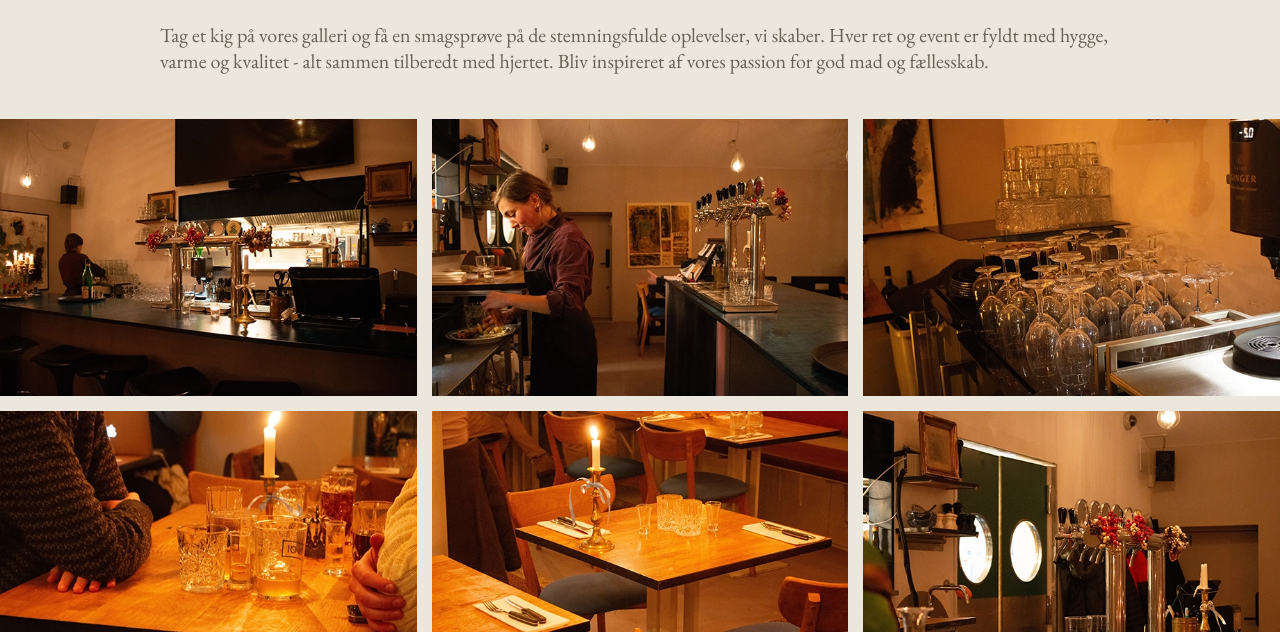
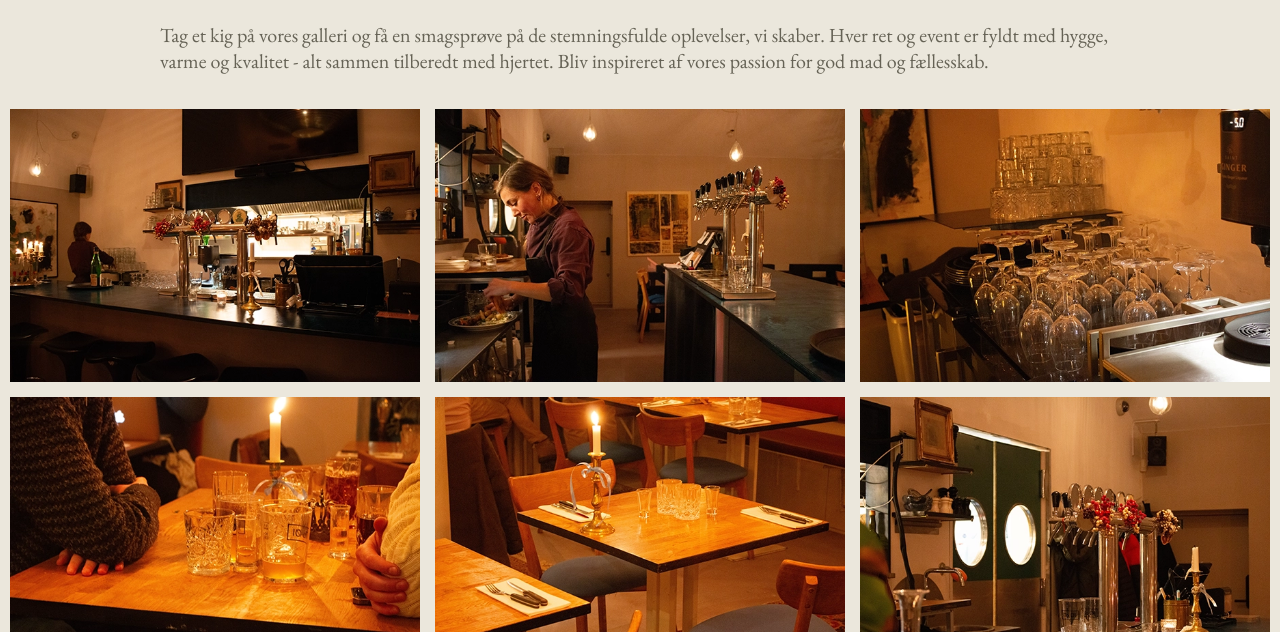
Before and after one commit to EksamenMF/eva-otto.nosync, an Astro site: page /galleri in a window 1280 px wide. Shown: the part 168-800 px from the top of the page. Built offline with nearby package versions, Linux system fonts and the light colour scheme; Astro itself is replaced by a stand-in of ours; a web font is replaced by a local one.

Commit message:
lille rettlese i galleri

```diff
--- a/src/pages/galleri.astro
+++ b/src/pages/galleri.astro
@@ -1,6 +1,7 @@
 ---
-import Layout from "../layouts/Layout.astro"
+import Layout from "../layouts/Layout.astro";
 ---
+
 <Layout>
   <article>
     <div class="titelboks">
@@ -88,6 +89,7 @@ import Layout from "../layouts/Layout.astro"
     grid-template-columns: repeat(3, 1fr);
     gap: 15px;
     margin-top: 20px;
+    margin: 10px;
   }
 
   .billeder img {
```
Lines whose indentation alone changed are shown as unchanged.
